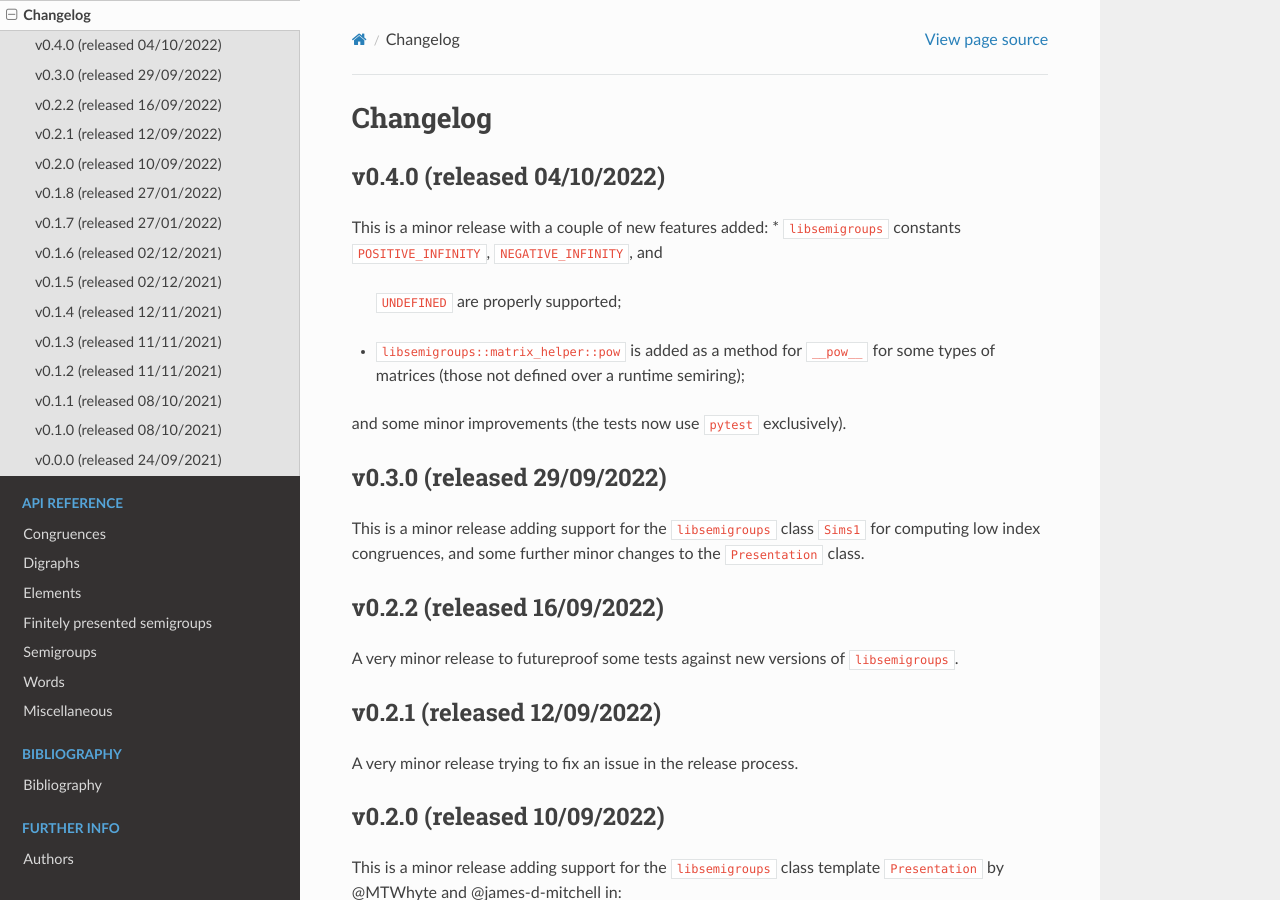
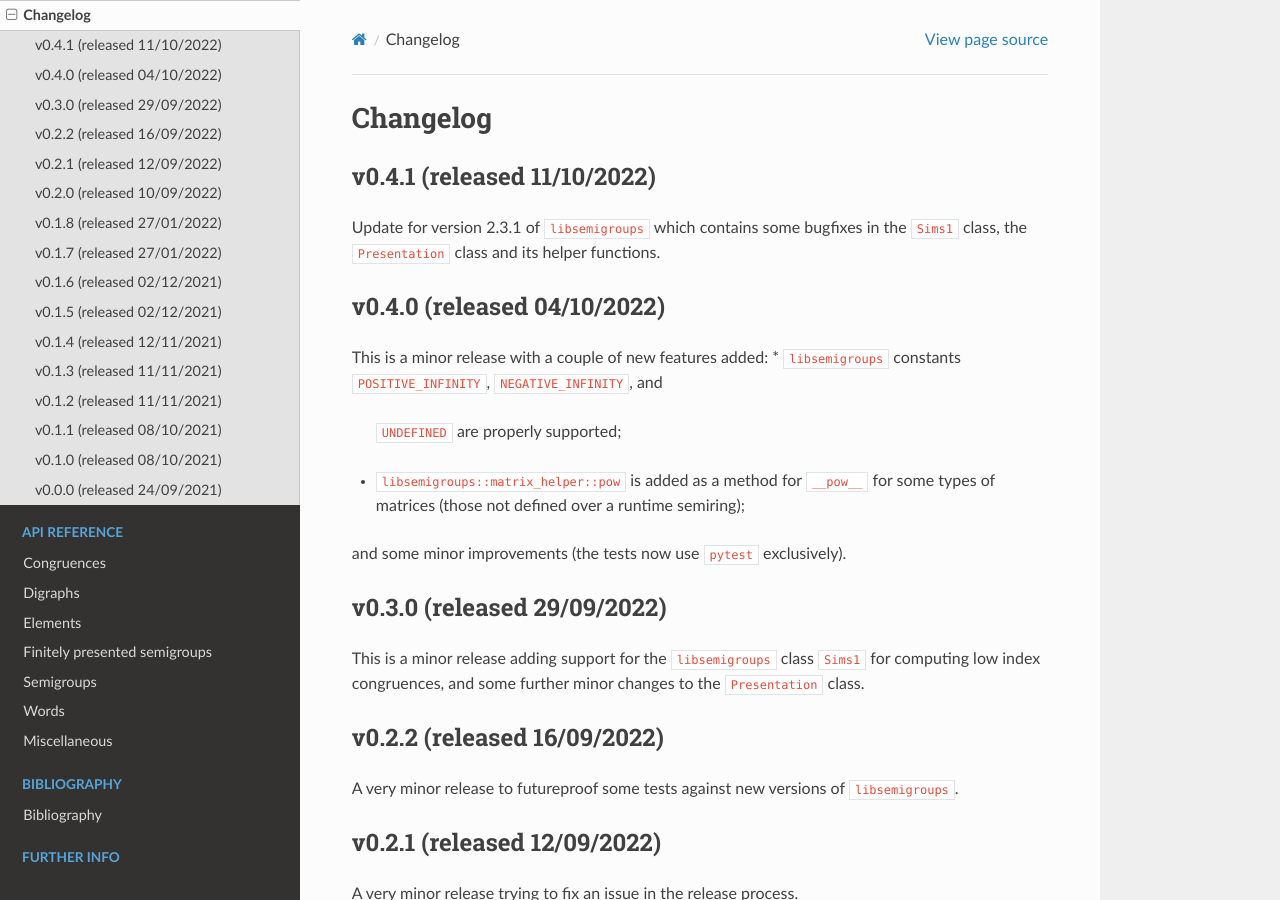
Before and after one commit to libsemigroups/libsemigroups_pybind11, a Sphinx documentation site: the page built from docs/source/changelog.rst, in a window 1280 px wide and 900 px high. Built offline with Sphinx 7.4.7 and the Read the Docs theme 2.0.0, drawn with Linux system fonts in a browser that asks for light colours; pages that are not in the unit, such as notebooks, are missing from menus.

Commit message:
Update version numbers etc for 0.4.1

```diff
--- a/docs/source/changelog.rst
+++ b/docs/source/changelog.rst
@@ -6,6 +6,13 @@
 
 Changelog
 =========
+
+v0.4.1 (released 11/10/2022)
+----------------------------
+
+Update for version 2.3.1 of ``libsemigroups`` which contains some bugfixes in
+the ``Sims1`` class, the ``Presentation`` class and its helper functions.
+
 
 v0.4.0 (released 04/10/2022)
 ----------------------------
--- a/docs/source/conf.py
+++ b/docs/source/conf.py
@@ -25,9 +25,9 @@ source_suffix = ".rst"
 master_doc = "index"
 project = u"libsemigroups_pybind11"
 copyright = u"2021-2022, J. D. Mitchell + Maria Tsalakou"
-author = u"J. D. Mitchell"
-version = u"0.4.0"
-release = u"0.4.0"
+author = u"J. D. Mitchell + Maria Tsalakou"
+version = u"0.4.1"
+release = u"0.4.1"
 language = "python"
 exclude_patterns = ["_build"]
 pygments_style = "sphinx"
--- a/docs/source/index.rst
+++ b/docs/source/index.rst
@@ -1,4 +1,4 @@
-libsemigroups_pybind11 - Version 0.4.0
+libsemigroups_pybind11 - Version 0.4.1
 ======================================
 
 python bindings for the C++ library libsemigroups
--- a/docs/source/install.rst
+++ b/docs/source/install.rst
@@ -4,7 +4,7 @@
 
    The full license is in the file LICENSE, distributed with this software.
 
-.. |libsemigroups-pybind11-version| replace:: 0.4.0
+.. |libsemigroups-pybind11-version| replace:: 0.4.1
 
 Installation
 ============
--- a/setup.py
+++ b/setup.py
@@ -29,7 +29,7 @@ from tools import (  # pylint: disable=import-error, wrong-import-position
     minimum_libsemigroups_version,
 )
 
-__version__ = "0.4.0"
+__version__ = "0.4.1"
 
 
 def compare_version_numbers(supplied, required):
```
Also changed, not shown: README.md (+5 -5 lines).
